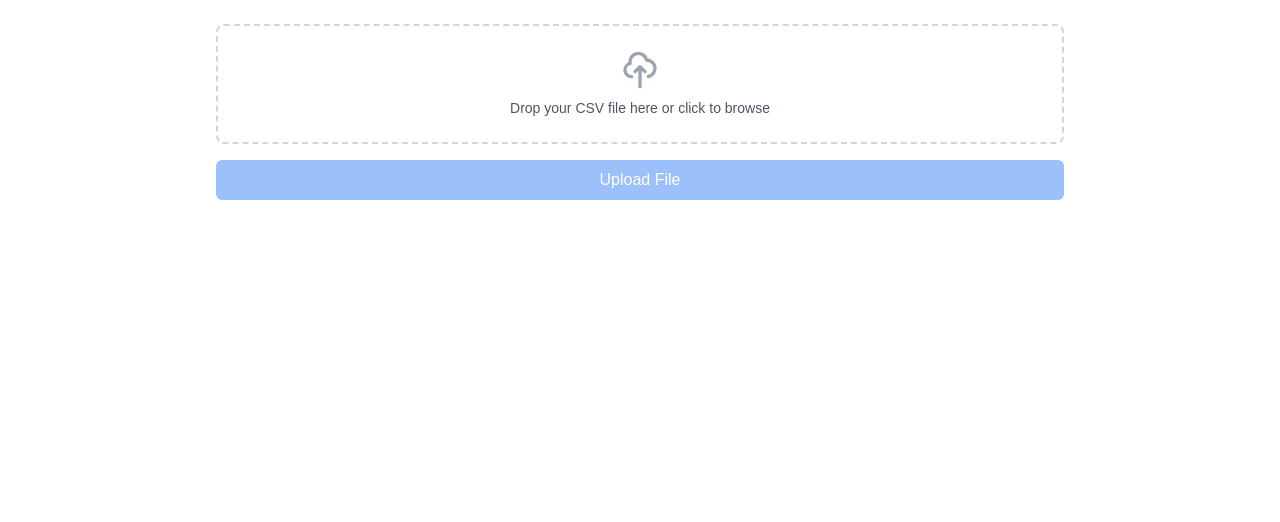
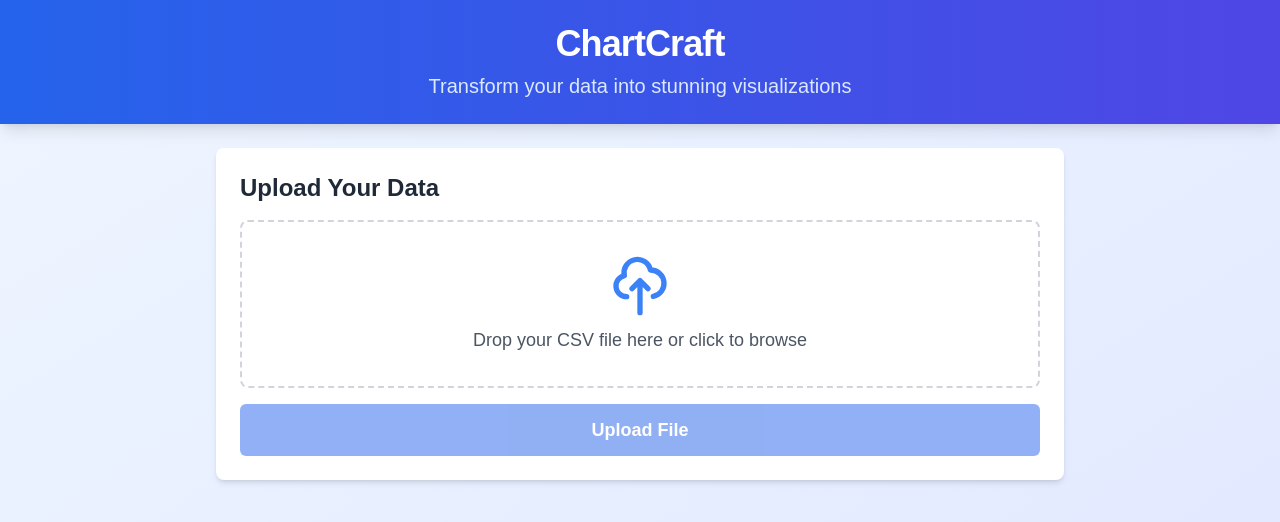
Before and after one commit to Aditya1404Sal/ChartCraft, a Next.js app in the folder xlchart/: page / in a window 1280 px wide. Shown: the top 522 px of the page. Built offline with nearby package versions, Linux system fonts and the light colour scheme.

Commit message:
Added Frontend Styling and Banner
Signed-off-by: Aditya <aditya.salunkh919@gmail.com>

```diff
--- a/xlchart/src/app/page.jsx
+++ b/xlchart/src/app/page.jsx
@@ -152,14 +152,29 @@ export default function DataVisualizer() {
   };
 
   return (
-    <div className="max-w-4xl mx-auto p-6">
+    <div className="min-h-screen bg-gradient-to-br from-blue-50 to-indigo-100">
+      {/* Banner */}
+      <div className="bg-gradient-to-r from-blue-600 to-indigo-600 text-white py-6 shadow-lg">
+        <div className="max-w-7xl mx-auto px-4 sm:px-6 lg:px-8">
+          <h1 className="text-4xl font-extrabold tracking-tight text-center">
+            ChartCraft
+          </h1>
+          <p className="mt-2 text-xl text-center text-blue-100">
+            Transform your data into stunning visualizations
+          </p>
+        </div>
+      </div>
+
+      <div className="max-w-4xl mx-auto p-6 space-y-8">
         {/* Upload Section */}
+        <div className="bg-white rounded-lg shadow-md p-6">
+          <h2 className="text-2xl font-bold text-gray-800 mb-4">Upload Your Data</h2>
           <form onSubmit={handleFileUpload} className="space-y-4">
             <div
               onDragOver={onDragOver}
               onDragLeave={onDragLeave}
               onDrop={onDrop}
-          className={`relative border-2 border-dashed rounded-lg p-6 text-center transition-colors ${
+              className={`relative border-2 border-dashed rounded-lg p-8 text-center transition-colors ${
                 isDragging
                   ? 'border-blue-500 bg-blue-50'
                   : 'border-gray-300 hover:border-gray-400'
@@ -176,29 +191,29 @@ export default function DataVisualizer() {
                 htmlFor="file-input"
                 className="cursor-pointer flex flex-col items-center space-y-2"
               >
-            <svg className="w-10 h-10 text-gray-400" fill="none" stroke="currentColor" viewBox="0 0 24 24" xmlns="http://www.w3.org/2000/svg">
+                <svg className="w-16 h-16 text-blue-500" fill="none" stroke="currentColor" viewBox="0 0 24 24" xmlns="http://www.w3.org/2000/svg">
                   <path strokeLinecap="round" strokeLinejoin="round" strokeWidth="2" d="M7 16a4 4 0 01-.88-7.903A5 5 0 1115.9 6L16 6a5 5 0 011 9.9M15 13l-3-3m0 0l-3 3m3-3v12" />
                 </svg>
-            <span className="text-sm font-medium text-gray-600">
+                <span className="text-lg font-medium text-gray-600">
                   Drop your CSV file here or click to browse
                 </span>
               </label>
             </div>
 
             {file && (
-          <div className="flex items-center justify-between p-3 bg-gray-50 rounded-md">
-            <div className="flex items-center space-x-2">
-              <svg className="w-5 h-5 text-blue-500" fill="none" stroke="currentColor" viewBox="0 0 24 24" xmlns="http://www.w3.org/2000/svg">
+              <div className="flex items-center justify-between p-4 bg-blue-50 rounded-md border border-blue-200">
+                <div className="flex items-center space-x-3">
+                  <svg className="w-6 h-6 text-blue-500" fill="none" stroke="currentColor" viewBox="0 0 24 24" xmlns="http://www.w3.org/2000/svg">
                     <path strokeLinecap="round" strokeLinejoin="round" strokeWidth="2" d="M7 21h10a2 2 0 002-2V9.414a1 1 0 00-.293-.707l-5.414-5.414A1 1 0 0012.586 3H7a2 2 0 00-2 2v14a2 2 0 002 2z" />
                   </svg>
-              <span className="text-sm font-medium text-gray-700 truncate">
+                  <span className="text-md font-medium text-gray-700 truncate">
                     {file.name}
                   </span>
                 </div>
                 <button
                   type="button"
                   onClick={() => setFile(null)}
-              className="text-gray-400 hover:text-gray-500"
+                  className="text-gray-400 hover:text-gray-500 focus:outline-none focus:ring-2 focus:ring-offset-2 focus:ring-blue-500"
                 >
                   <svg className="w-5 h-5" fill="none" stroke="currentColor" viewBox="0 0 24 24" xmlns="http://www.w3.org/2000/svg">
                     <path strokeLinecap="round" strokeLinejoin="round" strokeWidth="2" d="M6 18L18 6M6 6l12 12" />
@@ -210,7 +225,7 @@ export default function DataVisualizer() {
             <button
               type="submit"
               disabled={!file || uploadStatus.type === 'progress'}
-          className="w-full bg-blue-500 text-white py-2 px-4 rounded-md hover:bg-blue-600 focus:outline-none focus:ring-2 focus:ring-blue-500 focus:ring-offset-2 disabled:opacity-50 disabled:cursor-not-allowed transition-colors"
+              className="w-full bg-blue-600 text-white py-3 px-4 rounded-md hover:bg-blue-700 focus:outline-none focus:ring-2 focus:ring-blue-500 focus:ring-offset-2 disabled:opacity-50 disabled:cursor-not-allowed transition-colors text-lg font-semibold"
             >
               {uploadStatus.type === 'progress' ? 'Uploading...' : 'Upload File'}
             </button>
@@ -226,29 +241,31 @@ export default function DataVisualizer() {
               <div className="flex items-center space-x-2">
                 {uploadStatus.type === 'error' ? (
                   <svg className="h-5 w-5 text-red-400" fill="none" stroke="currentColor" viewBox="0 0 24 24" xmlns="http://www.w3.org/2000/svg">
-                <path strokeLinecap="round" strokeLinejoin="round" strokeWidth="2" d="M12 8v4m0 4h.01M9 12h6" />
+                    <path strokeLinecap="round" strokeLinejoin="round" strokeWidth="2" d="M12 8v4m0 4h.01M21 12a9 9 0 11-18 0 9 9 0 0118 0z" />
                   </svg>
                 ) : (
                   <svg className="h-5 w-5 text-green-400" fill="none" stroke="currentColor" viewBox="0 0 24 24" xmlns="http://www.w3.org/2000/svg">
                     <path strokeLinecap="round" strokeLinejoin="round" strokeWidth="2" d="M9 12l2 2 4-4m6 2a9 9 0 11-18 0 9 9 0 0118 0z" />
                   </svg>
                 )}
-            <span>{uploadStatus.message}</span>
+                <span className="text-sm font-medium">{uploadStatus.message}</span>
               </div>
             </div>
           )}
+        </div>
 
         {/* Chart Generation Section */}
         {headers.length > 0 && (
-        <div className="mt-6">
-          <div className="grid grid-cols-2 gap-4">
+          <div className="bg-white rounded-lg shadow-md p-6">
+            <h2 className="text-2xl font-bold text-gray-800 mb-4">Generate Your Chart</h2>
+            <div className="grid grid-cols-1 md:grid-cols-2 gap-4">
               <div>
-              <label htmlFor="data-column" className="block text-sm font-medium text-gray-700">
+                <label htmlFor="data-column" className="block text-sm font-medium text-gray-700 mb-1">
                   Select Data Column
                 </label>
                 <select
                   id="data-column"
-                className="mt-1 block w-full pl-3 pr-10 py-2 text-base border-gray-300 focus:outline-none focus:ring-blue-500 focus:border-blue-500 sm:text-sm rounded-md"
+                  className="block w-full pl-3 pr-10 py-2 text-base border-gray-300 focus:outline-none focus:ring-blue-500 focus:border-blue-500 sm:text-sm rounded-md"
                   onChange={(e) => setSelectedHeader(e.target.value)}
                   value={selectedHeader}
                 >
@@ -262,12 +279,12 @@ export default function DataVisualizer() {
               </div>
 
               <div>
-              <label htmlFor="chart-type" className="block text-sm font-medium text-gray-700">
+                <label htmlFor="chart-type" className="block text-sm font-medium text-gray-700 mb-1">
                   Chart Type
                 </label>
                 <select
                   id="chart-type"
-                className="mt-1 block w-full pl-3 pr-10 py-2 text-base border-gray-300 focus:outline-none focus:ring-blue-500 focus:border-blue-500 sm:text-sm rounded-md"
+                  className="block w-full pl-3 pr-10 py-2 text-base border-gray-300 focus:outline-none focus:ring-blue-500 focus:border-blue-500 sm:text-sm rounded-md"
                   onChange={(e) => setChartType(e.target.value)}
                   value={chartType}
                 >
@@ -281,18 +298,23 @@ export default function DataVisualizer() {
             <button
               type="button"
               onClick={generateChart}
-            className="w-full mt-2 bg-blue-500 text-white py-2 px-4 rounded-md hover:bg-blue-600 focus:outline-none focus:ring-2 focus:ring-blue-500 focus:ring-offset-2 transition-colors"
+              className="w-full mt-4 bg-indigo-600 text-white py-3 px-4 rounded-md hover:bg-indigo-700 focus:outline-none focus:ring-2 focus:ring-indigo-500 focus:ring-offset-2 transition-colors text-lg font-semibold"
             >
               Generate Chart
             </button>
 
-
+            {chartHtml && (
+              <div className="mt-6 border-4 border-indigo-200 rounded-lg overflow-hidden">
                 <iframe
                   srcDoc={chartHtml}
-            className="mt-6 w-full h-[600px] border rounded-lg"
+                  className="w-full h-[600px]"
+                  title="Generated Chart"
                 />
               </div>
             )}
           </div>
+        )}
+      </div>
+    </div>
   );
 }
```
Also changed, not shown: xlchart/package.json (+5 -4 lines), 1 other file (tests, documents, lock files or other folders). Lines whose indentation alone changed are shown as unchanged.
